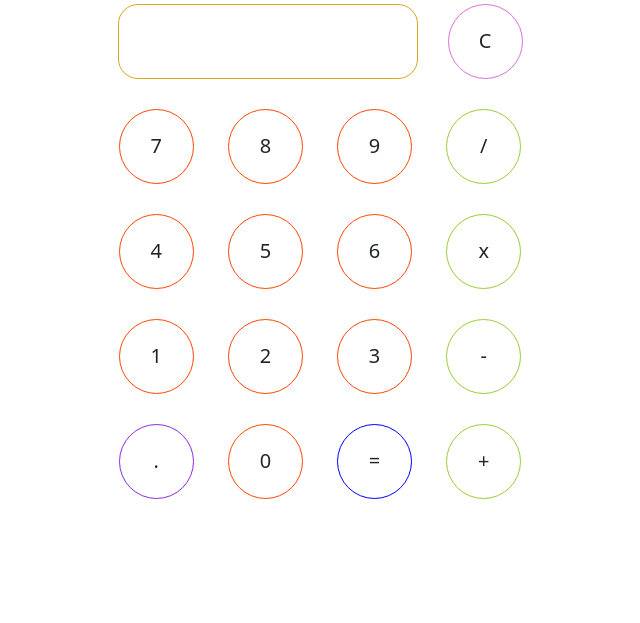
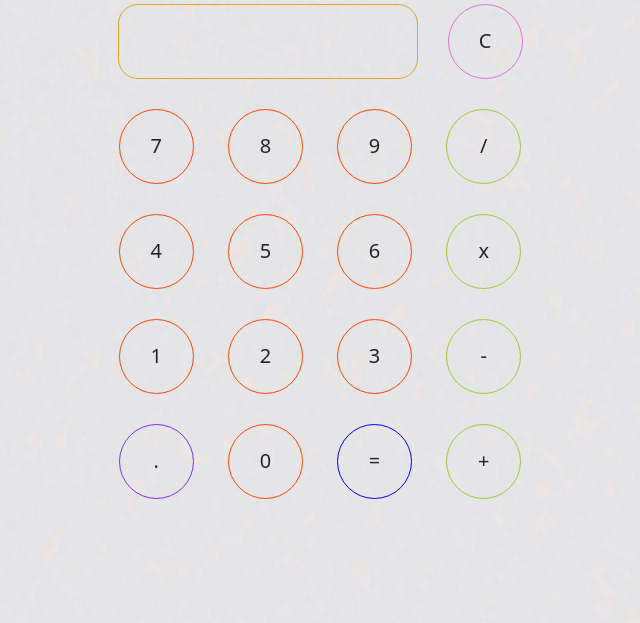
Before and after one commit to SayujM/TOP_Calculator, a plain HTML site: page index.html in a window 1280 px wide. Shown: the part 177-800 px from the top of the page, without its empty margins (320-960 px from the left). Drawn offline with nearby package versions, Linux system fonts and the light colour scheme.

Commit message:
Update CSS file to add background.

```diff
--- a/style.css
+++ b/style.css
@@ -6,6 +6,7 @@
 }
 
 body{
+    background-image: url('wallpaper_4.jpg');
     display: flex;
     justify-content: center;
     align-items: center;
```
Also changed, not shown: wallpaper_4.jpg (added).
